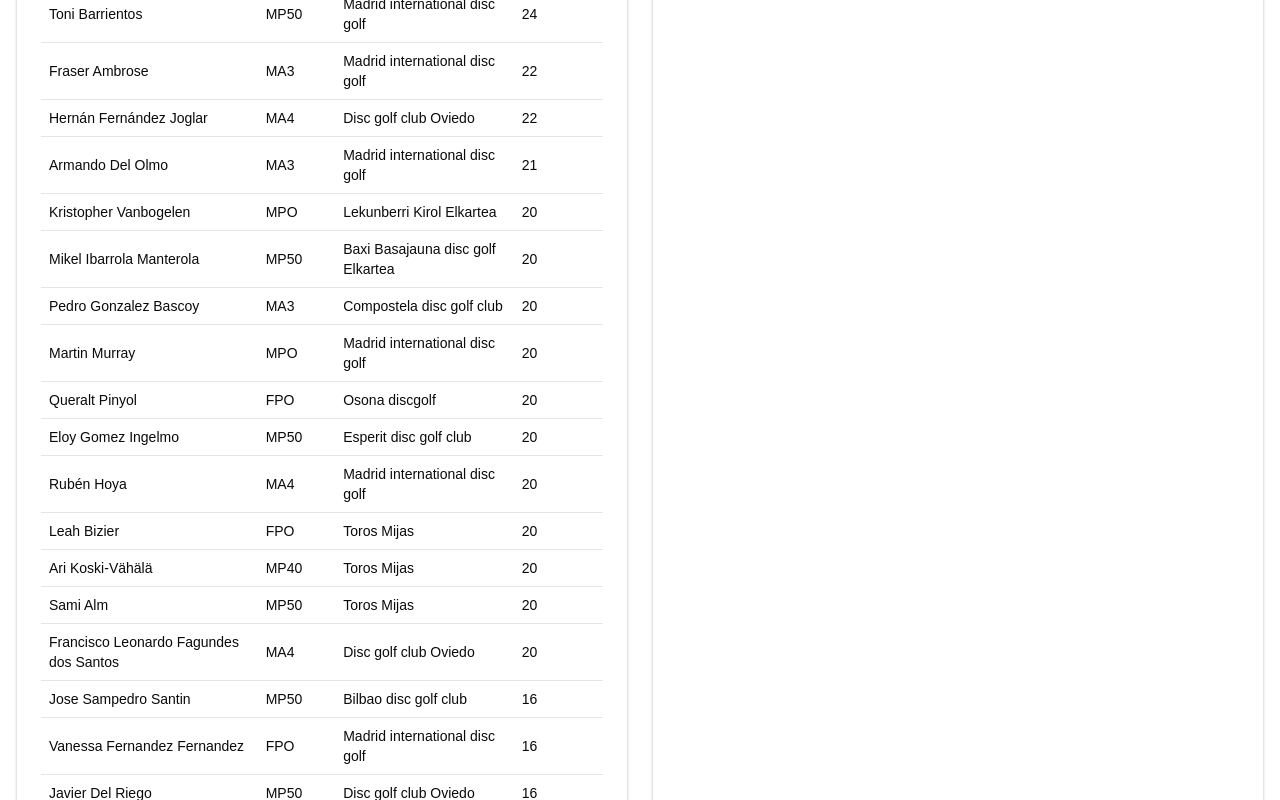
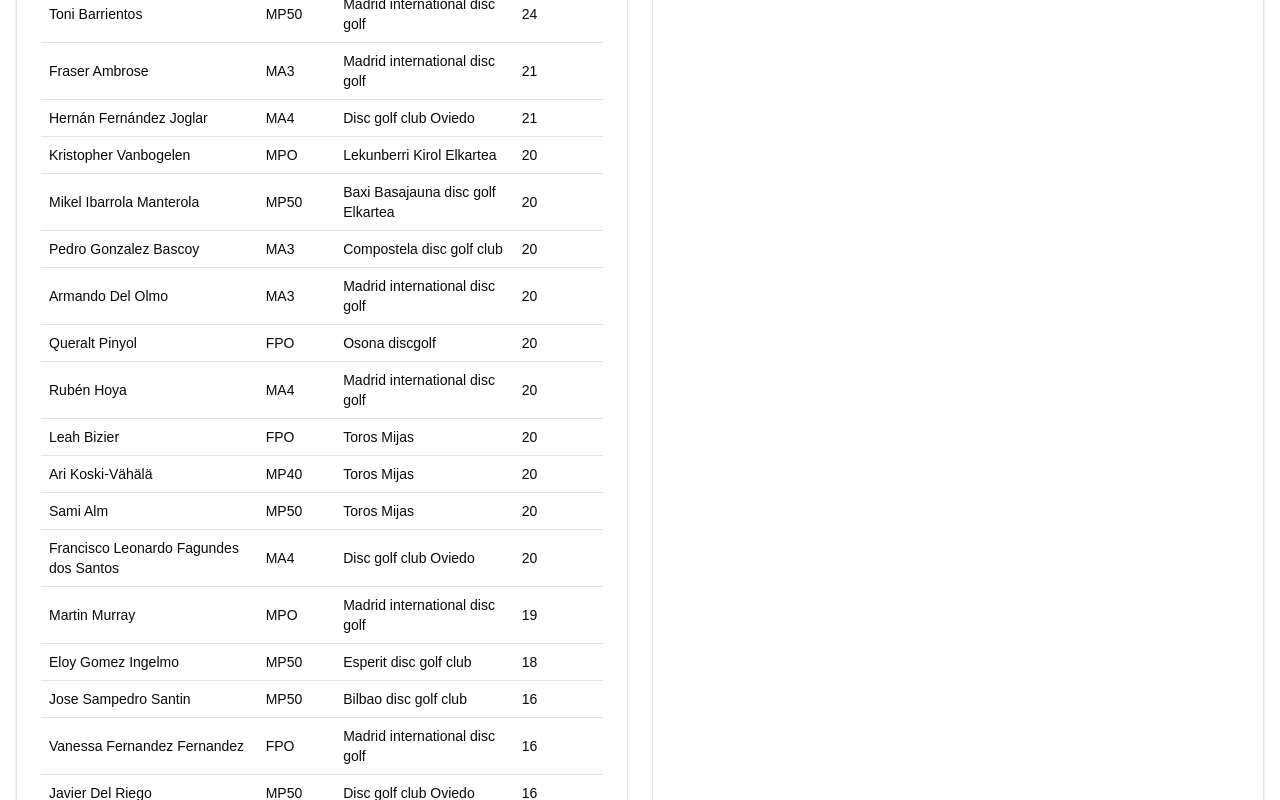
Before and after one commit to fedejsoren/aedg-copa-24-25, a Next.js app: page / in a window 1280 px wide. Shown: the part 1560-2360 px from the top of the page. Built offline with nearby package versions, Linux system fonts and the light colour scheme.

Commit message:
updating xacobeo results

```diff
--- a/app/page.tsx
+++ b/app/page.tsx
@@ -29,7 +29,7 @@ export default function TournamentResults() {
     if (position === 3) return 16
     if (position === 4) return 13
     if (position === 5) return 11
-    if (position >= 6 && position <= 14) return 16 - position
+    if (position >= 6 && position <= 13) return 15 - position
     return 1
   }
 
--- a/app/tournaments.tsx
+++ b/app/tournaments.tsx
@@ -65,7 +65,7 @@ export const tournaments: Tournament[] = [
       { category: "MA4", club: "Madrid international disc golf", player: "Rubén Hoya", position: 2 },
       { category: "MA4", club: "Disc golf club Oviedo", player: "José Francisco Hernández López", position: 3 },
       { category: "MA4", club: "Osona discgolf", player: "Ferran Boix Piella", position: 4 },
-      { category: "MA4", club: "Disc golf club Oviedo", player: "Rimu Stille", position: 5 },
+      { category: "MA4", club: "Madrid international disc golf", player: "Rimu Stille", position: 5 },
       { category: "MA4", club: "Disc golf club Oviedo", player: "Javier Lorences Fernandez", position: 6 },
       { category: "MA4", club: "Disc golf club Oviedo", player: "Hernán Fernández Joglar", position: 7 },
       { category: "MA4", club: "Disc golf club Oviedo", player: "Marcos Garcia Almeida", position: 8 },
```
